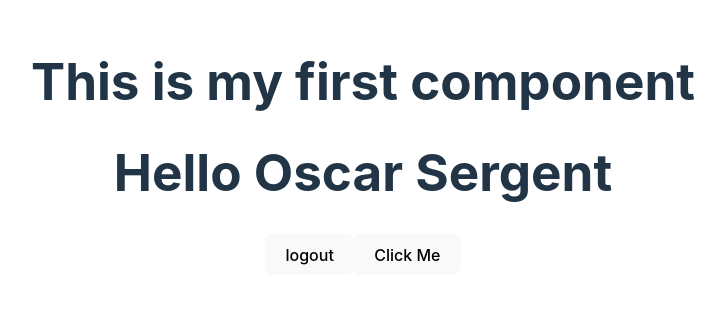
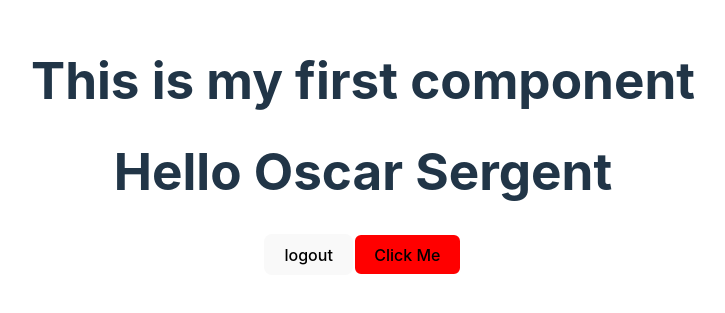
Before and after one commit to OscarSergent/react-week1, a React (Vite) app: page / in a window 1280 px wide. Shown: the part 253-566 px from the top of the page, without its empty margins (277-1002 px from the left). Built offline with nearby package versions, Linux system fonts and the light colour scheme.

Commit message:
stylised button

```diff
--- a/src/Button.css
+++ b/src/Button.css
@@ -1,4 +1,4 @@
 .myButton {
     background-color: red;
-    border-radius: 5%;
+    border: 2px white solid;
 }
--- a/src/Button.jsx
+++ b/src/Button.jsx
@@ -1,4 +1,4 @@
-
+import './Button.css'
 
 
 const Button = () => {
```
Also changed, not shown: 1 other file (tests, documents, lock files or other folders).
